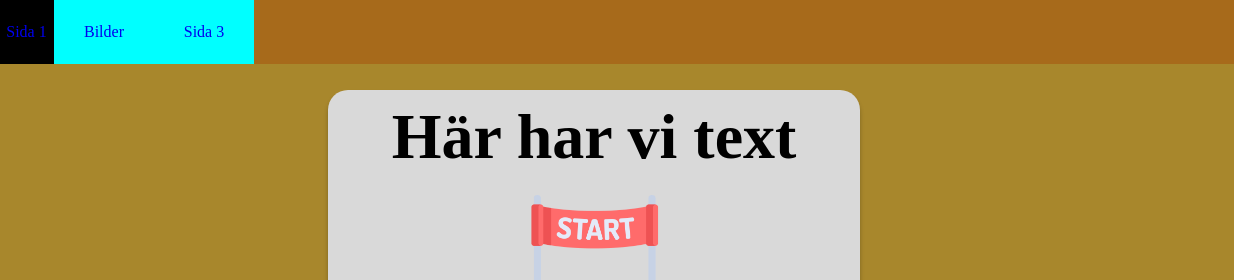
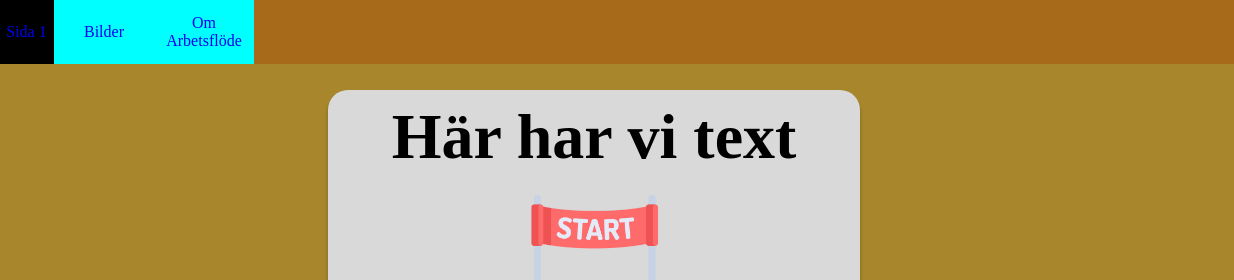
Before and after one commit to Nirren92/DT211G, a website built with Parcel: page src/index.html in a window 1280 px wide. Shown: the top 280 px of the page, 46-1280 px from the left. Built offline with nearby package versions, Linux system fonts and the light colour scheme.

Commit message:
ändrat en text och testar min första publicering till netifly

```diff
--- a/src/index.html
+++ b/src/index.html
@@ -29,7 +29,7 @@
                     <img class="home_icon" src="img/home.png" alt="Home icon">
                     Sida 1</a></li>
                 <li><a href="pictures.html">Bilder</a></li>
-                <li><a href="index.html">Sida 3</a></li>
+                <li><a href="index.html">Om Arbetsflöde</a></li>
             </ul>
 
         </nav>
```
Also changed, not shown: dist/index.html.
